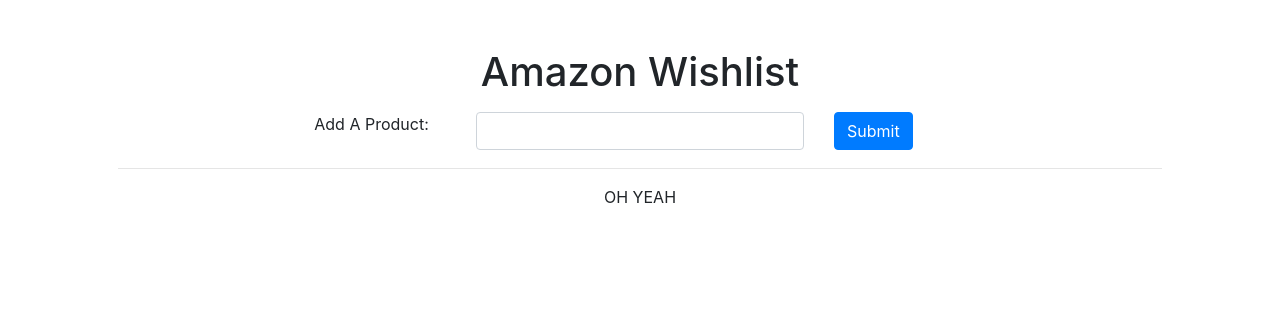
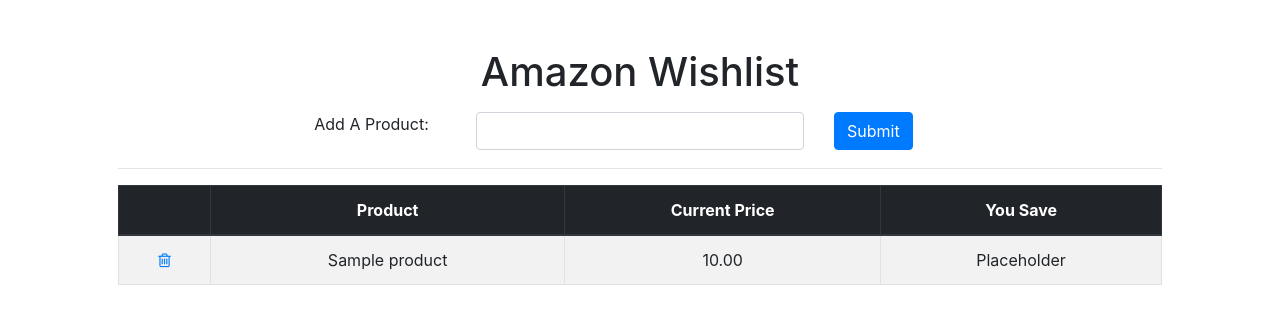
Before and after one commit to anthonypapetti/Wiseance, a Flask app: page /wishlist in a window 1280 px wide. Shown: the part 80-404 px from the top of the page. Run offline with Flask 2, Linux system fonts and the light colour scheme; the visitor is signed in with stand-in values (Sample User, id 1); tables that the repository leaves empty hold one stand-in row (values such as "Sample post"); some libraries are stand-ins or nearby versions.

Commit message:
Added a table for wishlist

```diff
--- a/templates/amazon.html
+++ b/templates/amazon.html
@@ -28,7 +28,26 @@
         {% endif %}
         <hr>
         {% if data %}
-            <p>OH YEAH</p>
+            <table class="table table-striped table-bordered">
+                <thead class="thead-dark">
+                    <tr>
+                        <th></th>
+                        <th>Product</th>
+                        <th>Current Price</th>
+                        <th>You Save</th>
+                    </tr>
+                </thead>
+                <tbody>
+                    {% for row in data %}
+                        <tr>
+                            <td><a href="#"><i class="fa fa-trash-o"></i></a></td>
+                            <td>{{row.title}}</td>
+                            <td>{{row.price}}</td>
+                            <td>Placeholder</td>
+                        </tr>
+                    {% endfor %}
+                </tbody>
+            </table>
         {% else %}
             <div class="jumbotron">
                 <h1 class="display-4">Welcome!</h1>
--- a/templates/layout.html
+++ b/templates/layout.html
@@ -5,11 +5,14 @@
         <meta charset="utf-8">
         <meta name="viewport" content="width=device-width, initial-scale=1, shrink-to-fit=no">
 
+        <link rel="icon" href="{{ url_for('static', filename='icon.ico') }}">
+
         <!-- documentation at http://getbootstrap.com/docs/4.1/, alternative themes at https://bootswatch.com/ -->
         <link href="https://maxcdn.bootstrapcdn.com/bootstrap/4.1.3/css/bootstrap.min.css" rel="stylesheet">
         <script src="https://code.jquery.com/jquery-3.3.1.min.js"></script>
         <script src="https://cdnjs.cloudflare.com/ajax/libs/popper.js/1.14.3/umd/popper.min.js"></script>
         <script src="https://maxcdn.bootstrapcdn.com/bootstrap/4.1.3/js/bootstrap.min.js"></script>
+        <link rel="stylesheet" href="https://cdnjs.cloudflare.com/ajax/libs/font-awesome/4.7.0/css/font-awesome.min.css">
 
         <link href="{{ url_for('static', filename='styles.css') }}" rel="stylesheet">
         {% block scripts %}{% endblock %}
```
